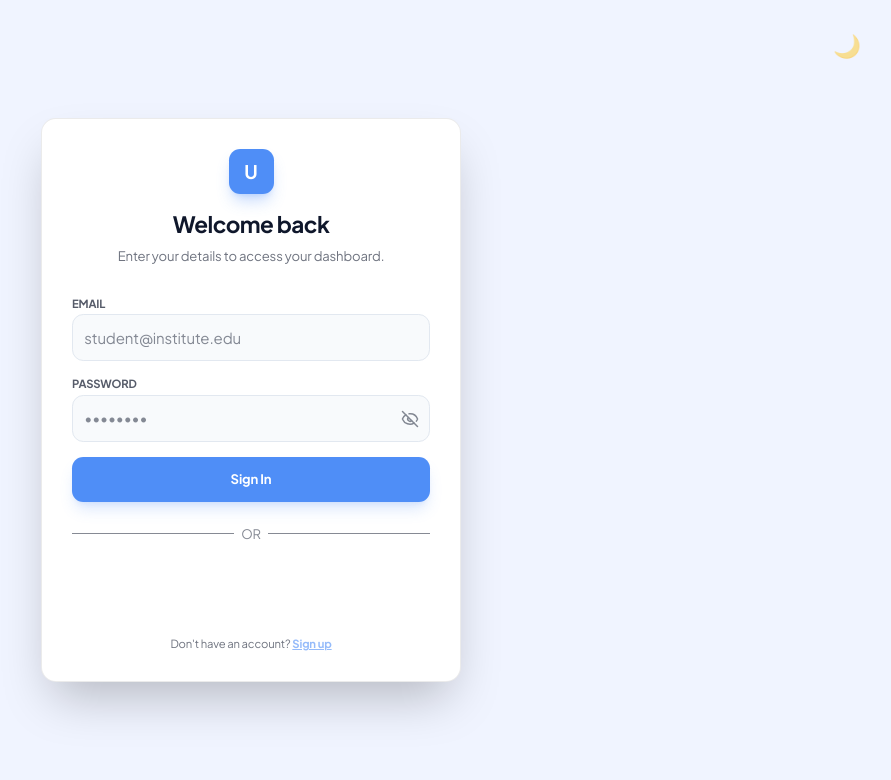
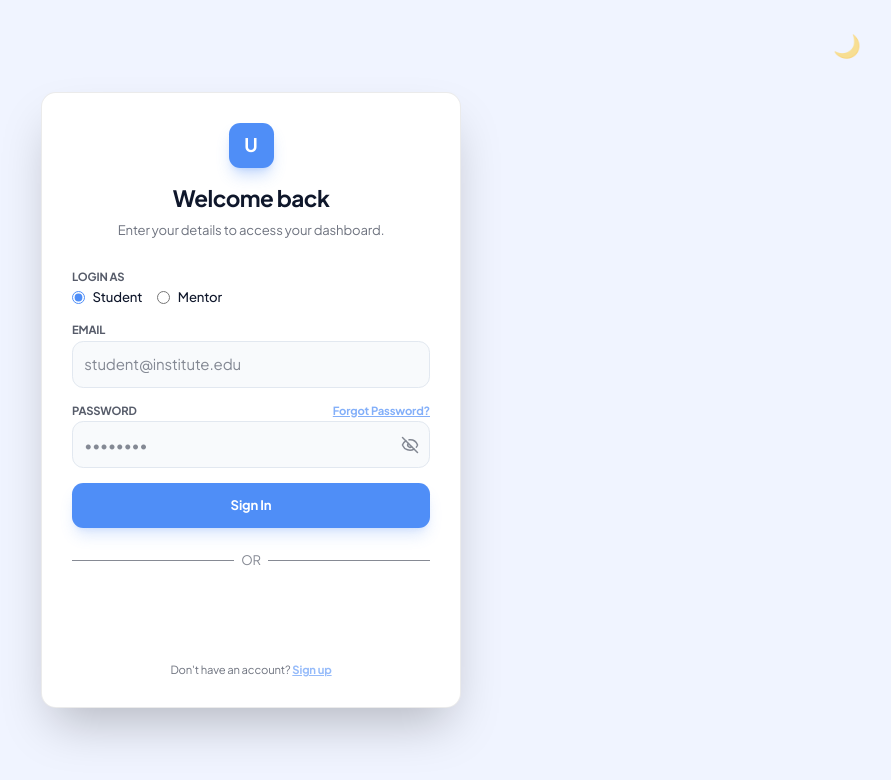
Before and after one commit to Ramling-hule/UniConnect, a Next.js app in the folder frontend/: page /login in a window 1280 px wide. Shown: the top 780 px of the page, without its empty margins (389-1280 px from the left). Built offline with nearby package versions, Linux system fonts and the light colour scheme; no server answers.

Commit message:
Made sure mentors are sent straight to their own dashboard after logging in
Before this, mentors were being dumped into the regular student feed. Updated all the login flows (email, Google, and MFA) so that if your role is a mentor, the app instantly redirects you straight to the mentor dashboard.

```diff
--- a/frontend/src/app/login/page.js
+++ b/frontend/src/app/login/page.js
@@ -22,14 +22,18 @@ function LoginContent() {
 
   const { isLoading, error, user, mfaRequired, tempMfaToken, tempUserId } = useSelector((state) => state.auth);
 
-  const [formData, setFormData] = useState({ email: '', password: '' });
+  const [formData, setFormData] = useState({ email: '', password: '', role: 'student' });
   const [mfaCode, setMfaCode] = useState('');
   const [isDark, setIsDark] = useState(false);
   const [showPassword, setShowPassword] = useState(false);
 
   useEffect(() => {
     if (user && !mfaRequired) {
-      router.push(callbackUrl);
+      if (user.role?.toLowerCase() === 'mentor' && callbackUrl === '/dashboard') {
+        router.push('/mentor-dashboard');
+      } else {
+        router.push(callbackUrl);
+      }
     }
   }, [user, mfaRequired, router, callbackUrl]);
 
@@ -86,7 +90,11 @@ function LoginContent() {
       });
       dispatch(authSuccess(data));
       toast.success('MFA verification successful!');
-      router.push(callbackUrl);
+      if (data.user?.role?.toLowerCase() === 'mentor' && callbackUrl === '/dashboard') {
+        router.push('/mentor-dashboard');
+      } else {
+        router.push(callbackUrl);
+      }
     } catch (err) {
       const msg = extractErrorMessage(err, 'MFA Verification failed');
       dispatch(authFailure(msg));
@@ -146,6 +154,34 @@ function LoginContent() {
           <>
             <form className="space-y-4" onSubmit={handleLogin}>
               <div>
+                <label className="text-xs font-bold uppercase opacity-70 mb-1 block">Login As</label>
+                <div className="flex space-x-4">
+                  <label className="flex items-center space-x-2 cursor-pointer">
+                    <input
+                      type="radio"
+                      name="role"
+                      value="student"
+                      checked={formData.role === 'student'}
+                      onChange={handleChange}
+                      className="accent-brand-primary"
+                    />
+                    <span className="text-sm font-medium">Student</span>
+                  </label>
+                  <label className="flex items-center space-x-2 cursor-pointer">
+                    <input
+                      type="radio"
+                      name="role"
+                      value="mentor"
+                      checked={formData.role === 'mentor'}
+                      onChange={handleChange}
+                      className="accent-brand-primary"
+                    />
+                    <span className="text-sm font-medium">Mentor</span>
+                  </label>
+                </div>
+              </div>
+
+              <div>
                 <label className="text-xs font-bold uppercase opacity-70 mb-1 block">Email</label>
                 <input
                   name="email"
@@ -159,7 +195,10 @@ function LoginContent() {
               </div>
 
               <div>
-                <label className="text-xs font-bold uppercase opacity-70 mb-1 block">Password</label>
+                <div className="flex justify-between items-center mb-1">
+                  <label className="text-xs font-bold uppercase opacity-70 block">Password</label>
+                  <Link href="/forgot-password" className="text-xs font-bold opacity-70 hover:opacity-100 text-brand-primary underline">Forgot Password?</Link>
+                </div>
                 <div className="relative">
                   <input
                     name="password"
--- a/frontend/src/app/register/page.js
+++ b/frontend/src/app/register/page.js
@@ -24,7 +24,13 @@ export default function RegisterPage() {
   const inputRefs = useRef([]);
 
   useEffect(() => {
-    if (user) router.push('/dashboard');
+    if (user) {
+      if (user.role?.toLowerCase() === 'mentor') {
+        router.push('/mentor-dashboard');
+      } else {
+        router.push('/dashboard');
+      }
+    }
     return () => dispatch(resetAuthStatus());
   }, [user, router, dispatch]);
 
@@ -33,7 +39,8 @@ export default function RegisterPage() {
     username: '',
     institute: '',
     email: '',
-    password: ''
+    password: '',
+    role: 'student'
   });
 
   const handleChange = (e) => {
@@ -72,7 +79,11 @@ export default function RegisterPage() {
         router.push('/login');
       } else {
         toast.success('Welcome!');
-        router.push('/dashboard');
+        if (data.user?.role?.toLowerCase() === 'mentor') {
+          router.push('/mentor-dashboard');
+        } else {
+          router.push('/dashboard');
+        }
       }
     } catch (err) {
       const msg = extractErrorMessage(err, 'Google Sign In failed');
@@ -140,6 +151,33 @@ export default function RegisterPage() {
         {step === 1 && (
           <>
             <form className="space-y-4" onSubmit={handleRegister}>
+              <div>
+                <label className="text-xs font-bold uppercase opacity-70 mb-1 block">I am a</label>
+                <div className="flex space-x-4">
+                  <label className="flex items-center space-x-2 cursor-pointer">
+                    <input
+                      type="radio"
+                      name="role"
+                      value="student"
+                      checked={formData.role === 'student'}
+                      onChange={handleChange}
+                      className="accent-brand-primary"
+                    />
+                    <span className="text-sm font-medium">Student</span>
+                  </label>
+                  <label className="flex items-center space-x-2 cursor-pointer">
+                    <input
+                      type="radio"
+                      name="role"
+                      value="mentor"
+                      checked={formData.role === 'mentor'}
+                      onChange={handleChange}
+                      className="accent-brand-primary"
+                    />
+                    <span className="text-sm font-medium">Mentor</span>
+                  </label>
+                </div>
+              </div>
               <div className="grid grid-cols-2 gap-4">
                   <div>
                       <label className="text-xs font-bold uppercase opacity-70 mb-1 block">Full Name</label>
```
